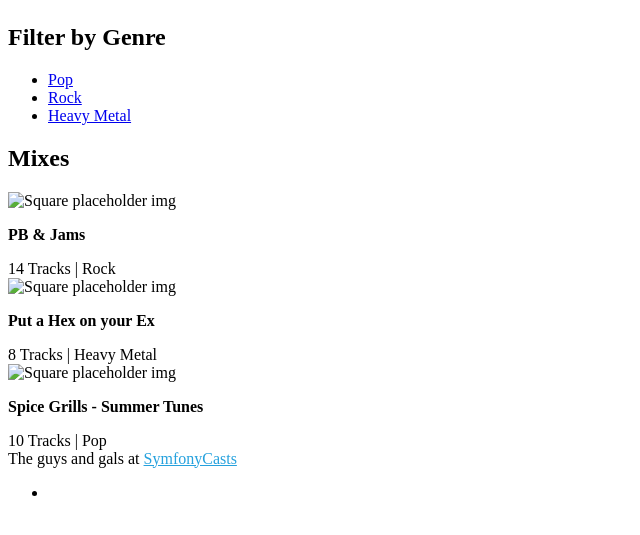
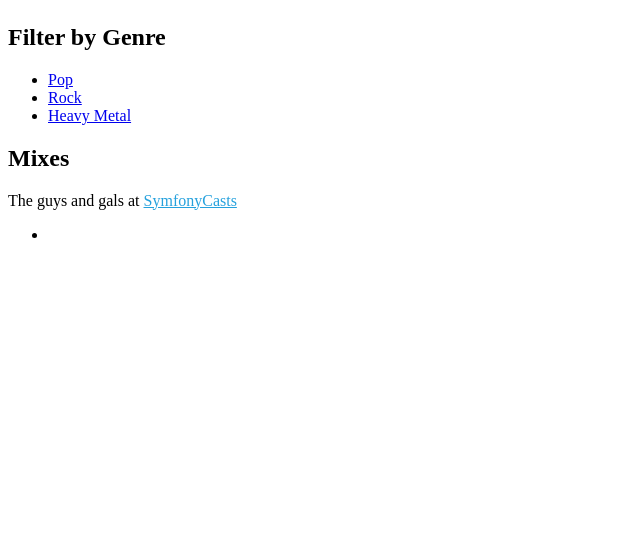
Before and after one commit to faycelchaoua/mix, a Symfony app: template templates/vinyl/browse.html.twig in a window 1280 px wide. Shown: the part 199-734 px from the top of the page, without its empty margins (0-640 px from the left). Run offline with Twig, Linux system fonts and the light colour scheme; the template is opened without the code that fills it, so the values that code supplies are empty; some libraries are stand-ins or nearby versions.

Commit message:
Custom Entity Methods & Twig Magic

```diff
--- a/src/Controller/VinylController.php
+++ b/src/Controller/VinylController.php
@@ -3,7 +3,6 @@
 namespace App\Controller;
 
 use App\Repository\VinylMixRepository;
-use Doctrine\ORM\EntityManagerInterface;
 use function Symfony\Component\String\u;
 use Symfony\Component\HttpFoundation\Response;
 use Symfony\Component\Routing\Annotation\Route;
@@ -32,7 +31,7 @@ class VinylController extends AbstractController
     public function browse(VinylMixRepository $mixRepository, string $slug = null): Response
     {
         $genre = $slug ? u(str_replace('-', ' ', $slug))->title(true) : null;
-        $mixes = $mixRepository->findAll();
+        $mixes = $mixRepository->findBy([], ['votes' => 'DESC']);
         return $this->render('vinyl/browse.html.twig', [
             'genre' => $genre,
             'mixes' => $mixes,
--- a/templates/vinyl/browse.html.twig
+++ b/templates/vinyl/browse.html.twig
@@ -21,39 +21,21 @@
 		<div>
 			<h2 class="mt-5">Mixes</h2>
 			<div class="row">
+				{% for mix in mixes %}
 					<div class="col col-md-4">
 						<div class="mixed-vinyl-container p-3 text-center">
-						<img src="https://via.placeholder.com/300" data-src="https://via.placeholder.com/300" alt="Square placeholder img">
+							<img src="{{ mix.getImageUrl(300) }}" alt="Mix album cover">
 							<p class="mt-2">
 								<strong>PB & Jams</strong>
 							</p>
 							<span>14 Tracks</span>
 							|
 							<span>Rock</span>
+							{{ mix.votesString }}
+							votes
 						</div>
 					</div>
-				<div class="col col-md-4">
-					<div class="mixed-vinyl-container p-3 text-center">
-						<img src="https://via.placeholder.com/300" data-src="https://via.placeholder.com/300" alt="Square placeholder img">
-						<p class="mt-2">
-							<strong>Put a Hex on your Ex</strong>
-						</p>
-						<span>8 Tracks</span>
-						|
-						<span>Heavy Metal</span>
-					</div>
-				</div>
-				<div class="col col-md-4">
-					<div class="mixed-vinyl-container p-3 text-center">
-						<img src="https://via.placeholder.com/300" data-src="https://via.placeholder.com/300" alt="Square placeholder img">
-						<p class="mt-2">
-							<strong>Spice Grills - Summer Tunes</strong>
-						</p>
-						<span>10 Tracks</span>
-						|
-						<span>Pop</span>
-					</div>
-				</div>
+				{% endfor %}
 			</div>
 		</div>
 	</div>
```
Also changed, not shown: src/Entity/VinylMix.php (+15 -0 lines). Lines whose indentation alone changed are shown as unchanged.
